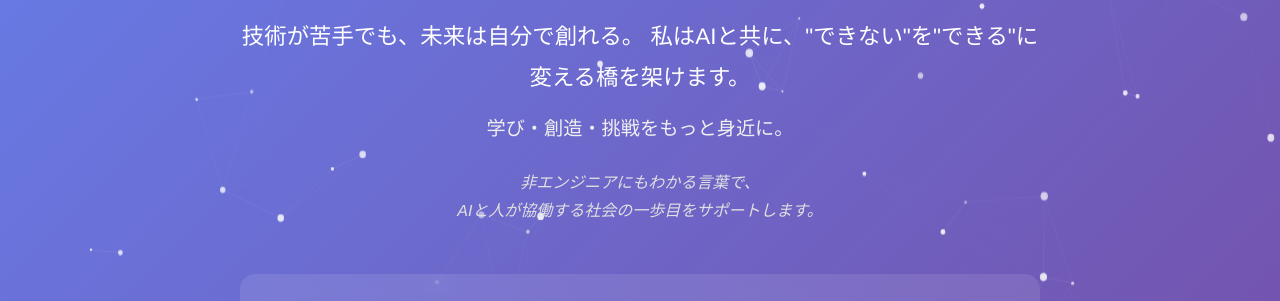
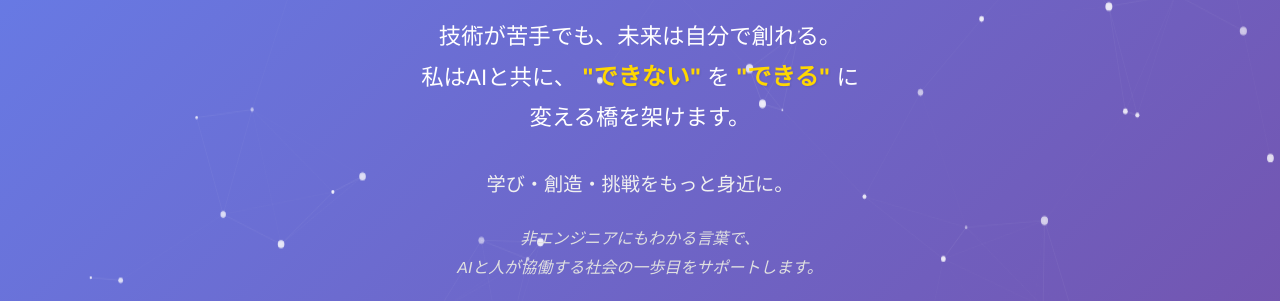
Before and after one commit to oka031/support-cases-portfolio, a plain HTML site: page index.html in a window 1280 px wide. Shown: the part 206-507 px from the top of the page. Drawn offline with Linux system fonts and the light colour scheme; animation ran at ten frames a second.

Commit message:
Fix hero message spacing and improve typing animation visibility

```diff
--- a/assets/css/style.css
+++ b/assets/css/style.css
@@ -85,8 +85,21 @@ body {
 .hero-message {
     font-size: 1.4rem;
     font-weight: 300;
-    margin-bottom: 1rem;
-    line-height: 1.8;
+    line-height: 1.8; /* 行間を調整 */
+    margin-bottom: 2rem;
+}
+
+.hero-message .highlight {
+    font-weight: bold;
+    color: #FFD700;
+    font-size: 1.5rem;
+    text-shadow: 1px 1px 2px rgba(0,0,0,0.1);
+    line-height: 0.5;
+}
+
+
+.hero-message br + br {
+    display: none; /* 連続する<br>を無効化 */
 }
 
 .hero-submessage {
@@ -1307,3 +1320,24 @@ body {
         padding: 2rem 0;
     }
 }
+
+/* タイピング要素を最初は非表示 */
+.typing-effect {
+    opacity: 0;
+}
+
+/* タイピング開始時に表示 */
+.typing-effect.typing-active {
+    opacity: 1;
+}
+
+/* より確実な初期非表示 */
+.typing-effect {
+    opacity: 0 !important;
+    visibility: hidden;
+}
+
+.typing-effect.typing-active {
+    opacity: 1 !important;
+    visibility: visible;
+}
--- a/assets/js/animations.js
+++ b/assets/js/animations.js
@@ -1,4 +1,4 @@
-// animations.js 完全版
+// animations.js 完全版（修正済み）
 
 // スクロールアニメーション
 document.addEventListener('DOMContentLoaded', function() {
@@ -31,61 +31,110 @@ document.addEventListener('DOMContentLoaded', function() {
         el.classList.add('animate-on-scroll');
         observer.observe(el);
     });
+
+    // タイピングアニメーション（修正版）を最後に実行
+    const typingElements = document.querySelectorAll('.typing-effect');
+    typingElements.forEach((element, index) => {
+        const typewriter = new TypewriterEffect(element, {
+            speed: 30,
+            delay: index * 1000
+        });
+        typewriter.start();
+    });
 });
 
-// タイピングアニメーション
-function typeWriter(element, text, speed = 50) {
-    let i = 0;
-    element.innerHTML = '';
-    element.style.borderRight = '2px solid white';
+// HTMLタグ対応タイピングアニメーション
+class TypewriterEffect {
+    constructor(element, options = {}) {
+        this.element = element;
+        this.originalHTML = element.innerHTML;
+        this.speed = options.speed || 50;
+        this.delay = options.delay || 0;
+        this.currentIndex = 0;
+        this.currentHTML = '';
 
-    function type() {
-        if (i < text.length) {
-            element.innerHTML += text.charAt(i);
-            i++;
-            setTimeout(type, speed);
-        } else {
-            // タイピング完了後、カーソルを点滅させる
-            setTimeout(() => {
-                element.style.borderRight = 'none';
-            }, 500);
+        // HTMLタグを解析して文字とタグのリストを作成
+        this.parseHTML();
+    }
+
+    parseHTML() {
+        this.tokens = [];
+        let tempDiv = document.createElement('div');
+        tempDiv.innerHTML = this.originalHTML;
+
+        this.processNode(tempDiv);
+    }
+
+    processNode(node) {
+        if (node.nodeType === Node.TEXT_NODE) {
+            // テキストノードの場合、一文字ずつ配列に追加
+            const text = node.textContent;
+            for (let char of text) {
+                this.tokens.push({ type: 'char', content: char });
+            }
+        } else if (node.nodeType === Node.ELEMENT_NODE) {
+            // 要素ノードの場合、開始タグを追加
+            const tagName = node.tagName.toLowerCase();
+            const attributes = this.getAttributesString(node);
+            this.tokens.push({
+                type: 'openTag',
+                content: `<${tagName}${attributes}>`
+            });
+
+            // 子ノードを再帰的に処理
+            for (let child of node.childNodes) {
+                this.processNode(child);
+            }
+
+            // 終了タグを追加
+            this.tokens.push({
+                type: 'closeTag',
+                content: `</${tagName}>`
+            });
         }
     }
-    type();
+
+    getAttributesString(element) {
+        let attrs = '';
+        for (let attr of element.attributes) {
+            attrs += ` ${attr.name}="${attr.value}"`;
+        }
+        return attrs;
     }
 
-// Heroセクションのタイピング効果
-document.addEventListener('DOMContentLoaded', function() {
-    const heroTitle = document.querySelector('.hero h1');
-    const heroMessage = document.querySelector('.hero-message');
-    const heroSubmessage = document.querySelector('.hero-submessage');
+    start() {
+        // 最初に要素を非表示にする
+        this.element.style.opacity = '0';
 
-    if (heroTitle) {
-        // 元のテキストを保存
-        const titleText = heroTitle.textContent;
-        const messageText = heroMessage.textContent;
-        const submessageText = heroSubmessage.textContent;
+        setTimeout(() => {
+            this.element.innerHTML = '';
+            this.element.style.opacity = '1';
+            this.element.classList.add('typing-active');
+            this.typeNext();
+        }, this.delay);
+    }
 
-        // 要素を非表示にしてからタイピング開始
-        heroMessage.style.opacity = '0';
-        heroSubmessage.style.opacity = '0';
+    typeNext() {
+        if (this.currentIndex < this.tokens.length) {
+            const token = this.tokens[this.currentIndex];
 
-        // タイトルのタイピング（少し早め）
-        typeWriter(heroTitle, titleText, 80);
-
-        // メッセージのタイピング（タイトル完了後）
-        setTimeout(() => {
-            heroMessage.style.opacity = '1';
-            typeWriter(heroMessage, messageText, 40);
-        }, titleText.length * 80 + 500);
-
-        // サブメッセージのタイピング（メッセージ完了後）
-        setTimeout(() => {
-            heroSubmessage.style.opacity = '1';
-            typeWriter(heroSubmessage, submessageText, 30);
-        }, titleText.length * 80 + messageText.length * 40 + 1500);
+            if (token.type === 'char') {
+                // 文字の場合、一文字ずつ表示
+                this.currentHTML += token.content;
+                this.element.innerHTML = this.currentHTML;
+                this.currentIndex++;
+                setTimeout(() => this.typeNext(), this.speed);
+            } else {
+                // タグの場合、一気に追加（表示はされない）
+                this.currentHTML += token.content;
+                this.element.innerHTML = this.currentHTML;
+                this.currentIndex++;
+                // タグは即座に次へ
+                this.typeNext();
             }
-});
+        }
+    }
+}
 
 // カウントアップアニメーション
 function countUp(element, target, duration = 2000) {
@@ -436,6 +485,7 @@ function animateCircularProgress(circle, targetPercent) {
 }
 
 // スキルセクションの初期化（animations.jsのDOMContentLoadedに追加）
+document.addEventListener('DOMContentLoaded', function() {
     // スクロール時にスキルプログレスをアニメーション
     const skillCircles = document.querySelectorAll('.skill-circle');
     if (skillCircles.length > 0) {
@@ -462,6 +512,7 @@ if (skillCircles.length > 0) {
             skillObserver.observe(circle);
         });
     }
+});
 
 // パーティクル背景システム（animations.jsに追加）
 
@@ -611,8 +662,6 @@ class Particle {
 
 // DOMContentLoadedでパーティクルシステム初期化
 document.addEventListener('DOMContentLoaded', function() {
-    // 既存の初期化コードの後に追加
-
     // パーティクル背景初期化（Hero Sectionがある場合のみ）
     if (document.getElementById('hero-particles')) {
         new ParticleSystem('hero-particles');
--- a/index.html
+++ b/index.html
@@ -57,7 +57,9 @@
         <h1 class="typing-effect">AIと共に、人の可能性を最大化する支援者</h1>
         <p class="hero-message typing-effect">
             技術が苦手でも、未来は自分で創れる。<br>
-            私はAIと共に、"できない"を"できる"に変える橋を架けます。
+            私はAIと共に、<br>
+            <span class="highlight">"できない"</span> を <span class="highlight">"できる"</span> に<br>
+            変える橋を架けます。
         </p>
         <p class="hero-submessage typing-effect">
             学び・創造・挑戦をもっと身近に。
```
Lines whose indentation alone changed are shown as unchanged.
